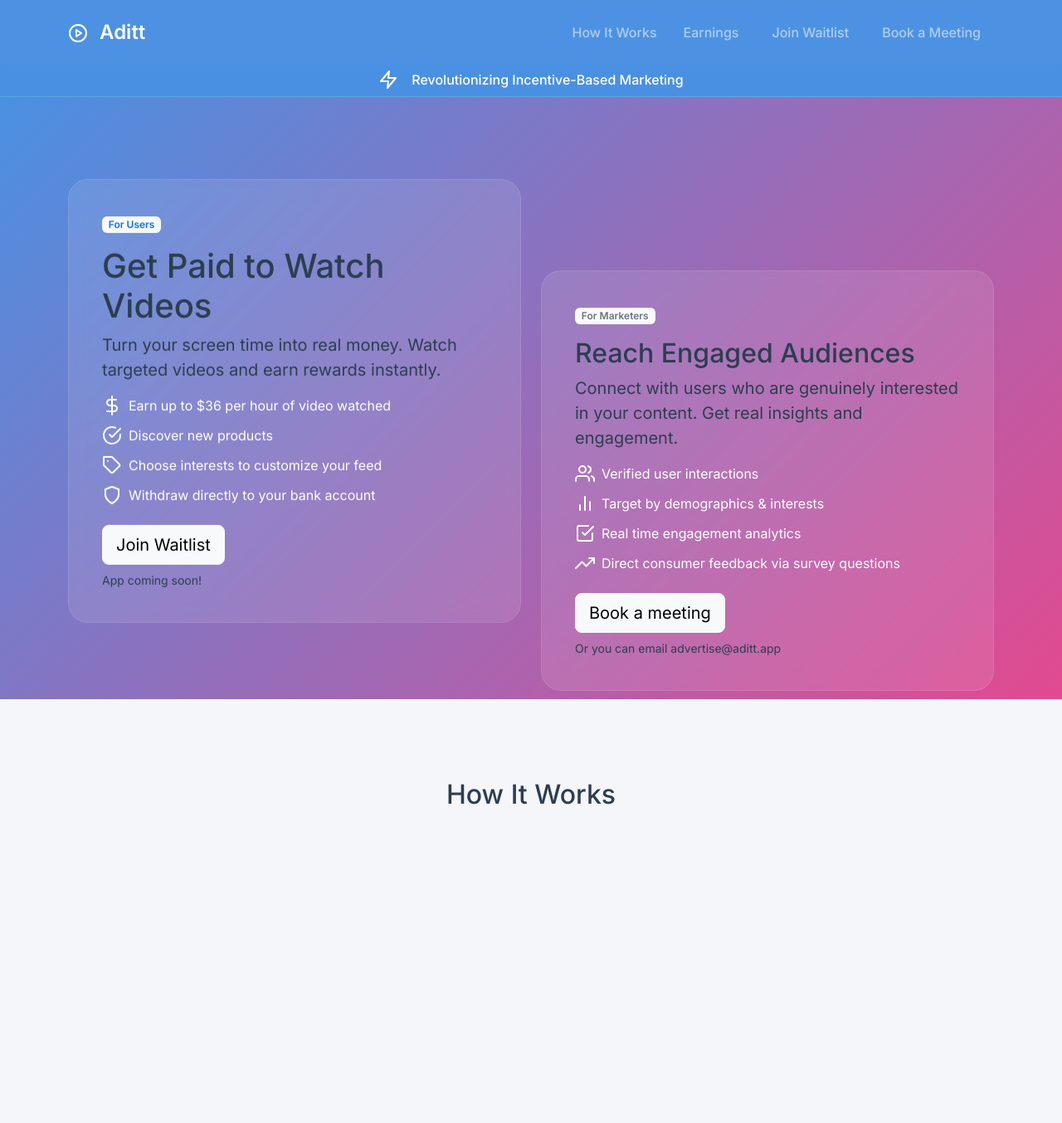
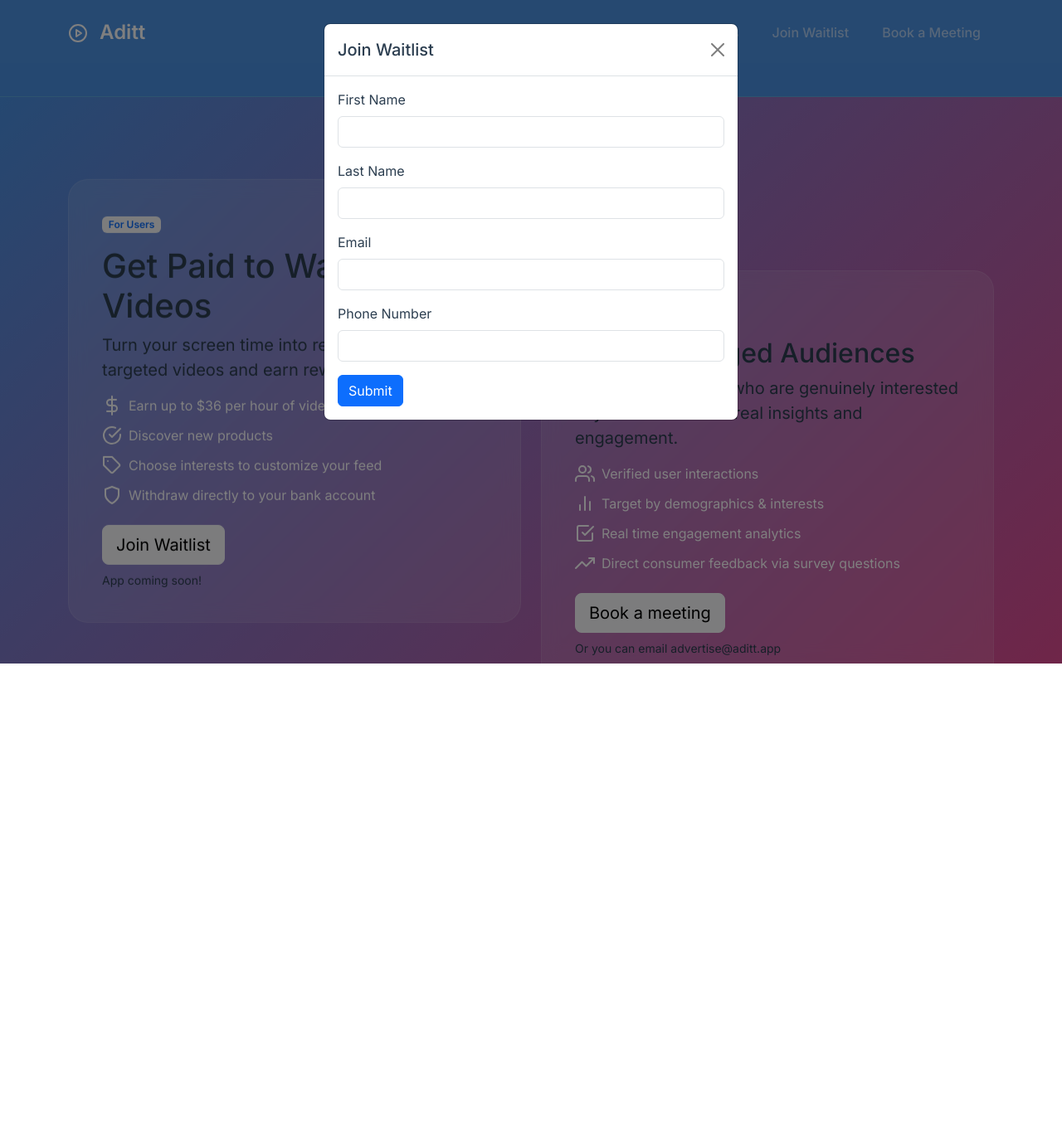
Before and after one commit to mlyongardiner/aditt-site, a Flask app: page / in a window 1280 px wide, after a click on "Join Waitlist". Shown: the top 1354 px of the page at 83% size. After the commit the page ends 800 px from the top, so only its background shows below. Run offline with Flask 3, Linux system fonts and the light colour scheme; some libraries are stand-ins or nearby versions.

Commit message:
Assistant checkpoint: Add missing waitlist modal form to page
Assistant generated file changes:
- templates/index.html: Add waitlist modal markup

---

User prompt:

i get a script error when i click join the waitlist

```diff
--- a/templates/index.html
+++ b/templates/index.html
@@ -617,3 +617,36 @@
         </script>
     </body>
 </html>
+
+        <!-- Waitlist Modal -->
+        <div class="modal fade" id="waitlistModal" tabindex="-1" aria-labelledby="waitlistModalLabel" aria-hidden="true">
+            <div class="modal-dialog">
+                <div class="modal-content">
+                    <div class="modal-header">
+                        <h5 class="modal-title" id="waitlistModalLabel">Join Waitlist</h5>
+                        <button type="button" class="btn-close" data-bs-dismiss="modal" aria-label="Close"></button>
+                    </div>
+                    <div class="modal-body">
+                        <form id="waitlistForm">
+                            <div class="mb-3">
+                                <label for="firstName" class="form-label">First Name</label>
+                                <input type="text" class="form-control" id="firstName" required>
+                            </div>
+                            <div class="mb-3">
+                                <label for="lastName" class="form-label">Last Name</label>
+                                <input type="text" class="form-control" id="lastName" required>
+                            </div>
+                            <div class="mb-3">
+                                <label for="email" class="form-label">Email</label>
+                                <input type="email" class="form-control" id="email" required>
+                            </div>
+                            <div class="mb-3">
+                                <label for="phone" class="form-label">Phone Number</label>
+                                <input type="tel" class="form-control" id="phone" required>
+                            </div>
+                            <button type="submit" class="btn btn-primary">Submit</button>
+                        </form>
+                    </div>
+                </div>
+            </div>
+        </div>
```
